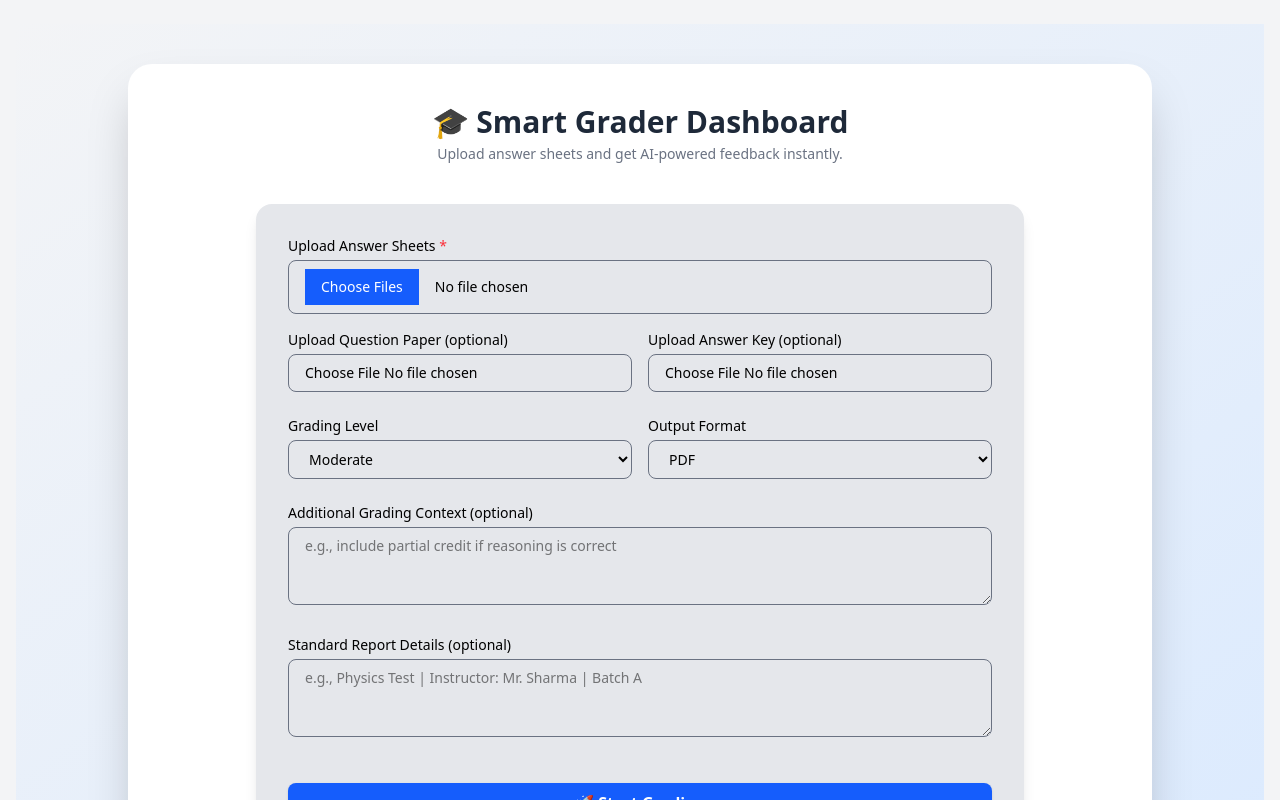
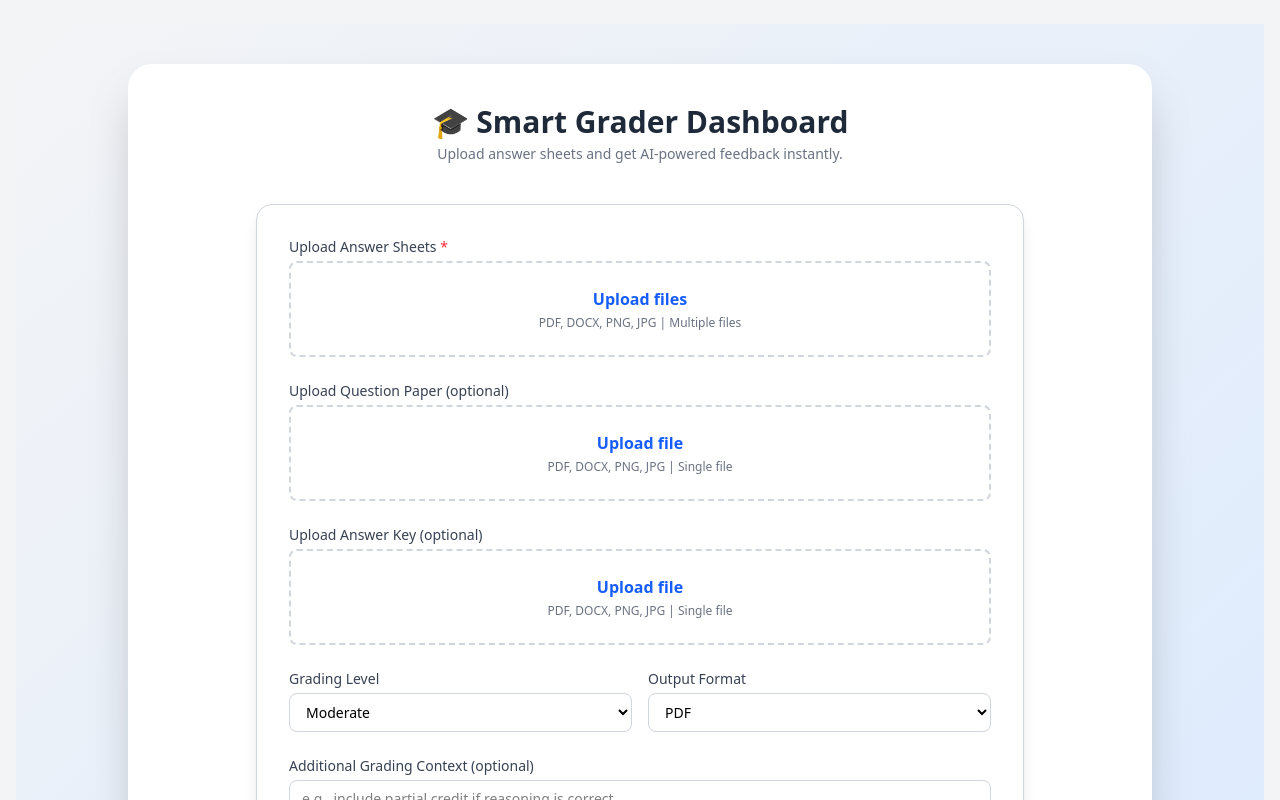
Before and after one commit to Sankalpa-01/AI_Enhanced_Assessment, a React (Vite) app in the folder frontend/: page / in a window 1280 px wide. Shown: the top 800 px of the page. Built offline with nearby package versions, Linux system fonts and the light colour scheme.

Commit message:
UI changes done

```diff
--- a/frontend/src/components/FileUploadForm.jsx
+++ b/frontend/src/components/FileUploadForm.jsx
@@ -1,4 +1,167 @@
-import React, { useState } from "react";
+// import React, { useState } from "react";
+
+// const FileUploadForm = ({ onSubmit }) => {
+//   const [formData, setFormData] = useState({
+//     answerSheets: [],
+//     questionPaper: null,
+//     answerKey: null,
+//     gradingLevel: "Moderate",
+//     context: "",
+//     reportDetails: "",
+//     outputFormat: "PDF",
+//   });
+
+//   const handleFileChange = (e) => {
+//     const { name, files } = e.target;
+//     setFormData((prev) => ({
+//       ...prev,
+//       [name]: name === "answerSheets" ? Array.from(files) : files[0],
+//     }));
+//   };
+
+//   const handleChange = (e) => {
+//     const { name, value } = e.target;
+//     setFormData((prev) => ({ ...prev, [name]: value }));
+//   };
+
+//   const handleSubmit = (e) => {
+//     e.preventDefault();
+//     onSubmit(formData);
+//   };
+
+//   return (
+//     <form
+//       onSubmit={handleSubmit}
+//       className="space-y-6 bg-gray-200 p-6 sm:p-8 rounded-2xl shadow-lg max-w-3xl mx-auto"
+//     >
+//       <div className="grid gap-4 sm:grid-cols-2">
+//         <div className="sm:col-span-2">
+//           <label className="block text-sm font-medium text-black mb-1">
+//             Upload Answer Sheets <span className="text-red-500">*</span>
+//           </label>
+//           <input
+//             type="file"
+//             name="answerSheets"
+//             accept=".pdf,.docx,image/*"
+//             multiple
+//             required
+//             onChange={handleFileChange}
+//             className="w-full border border-gray-500 rounded-lg px-4 py-2 text-sm file:mr-4 file:py-2 file:px-4 file:border-0 file:bg-blue-600 file:text-white hover:file:bg-blue-700"
+//           />
+//           {formData.answerSheets.length > 0 && (
+//             <ul className="mt-2 space-y-1 text-sm text-gray-600">
+//               {formData.answerSheets.map((file, index) => (
+//                 <li key={index} className="flex items-center gap-2">
+//                   📄 {file.name}
+//                 </li>
+//               ))}
+//             </ul>
+//           )}
+//         </div>
+
+//         <div>
+//           <label className="block text-sm font-medium text-black mb-1">
+//             Upload Question Paper (optional)
+//           </label>
+//           <input
+//             type="file"
+//             name="questionPaper"
+//             accept=".pdf,.docx,image/*"
+//             onChange={handleFileChange}
+//             className="w-full border border-gray-500 rounded-lg px-4 py-2 text-sm"
+//           />
+//         </div>
+
+//         <div>
+//           <label className="block text-sm font-medium text-black mb-1">
+//             Upload Answer Key (optional)
+//           </label>
+//           <input
+//             type="file"
+//             name="answerKey"
+//             accept=".pdf,.docx,image/*"
+//             onChange={handleFileChange}
+//             className="w-full border border-gray-500 rounded-lg px-4 py-2 text-sm"
+//           />
+//         </div>
+//       </div>
+
+//       <div className="grid sm:grid-cols-2 gap-4">
+//         <div>
+//           <label className="block text-sm font-medium text-black mb-1">
+//             Grading Level
+//           </label>
+//           <select
+//             name="gradingLevel"
+//             value={formData.gradingLevel}
+//             onChange={handleChange}
+//             className="w-full border border-gray-500 rounded-lg px-4 py-2 text-sm"
+//           >
+//             <option value="Strict">Strict</option>
+//             <option value="Moderate">Moderate</option>
+//             <option value="Lenient">Lenient</option>
+//           </select>
+//         </div>
+
+//         <div>
+//           <label className="block text-sm font-medium text-black mb-1">
+//             Output Format
+//           </label>
+//           <select
+//             name="outputFormat"
+//             value={formData.outputFormat}
+//             onChange={handleChange}
+//             className="w-full border border-gray-500 rounded-lg px-4 py-2 text-sm"
+//           >
+//             <option value="PDF">PDF</option>
+//             <option value="Word">Word</option>
+//           </select>
+//         </div>
+//       </div>
+
+//       <div>
+//         <label className="block text-sm font-medium text-black mb-1">
+//           Additional Grading Context (optional)
+//         </label>
+//         <textarea
+//           name="context"
+//           value={formData.context}
+//           onChange={handleChange}
+//           rows={3}
+//           placeholder="e.g., include partial credit if reasoning is correct"
+//           className="w-full border border-gray-500 rounded-lg px-4 py-2 text-sm"
+//         />
+//       </div>
+
+//       <div>
+//         <label className="block text-sm font-medium text-black mb-1">
+//           Standard Report Details (optional)
+//         </label>
+//         <textarea
+//           name="reportDetails"
+//           value={formData.reportDetails}
+//           onChange={handleChange}
+//           rows={3}
+//           placeholder="e.g., Physics Test | Instructor: Mr. Sharma | Batch A"
+//           className="w-full border border-gray-500 rounded-lg px-4 py-2 text-sm"
+//         />
+//       </div>
+
+//       <div className="pt-4">
+//         <button
+//           type="submit"
+//           className="w-full bg-blue-600 hover:bg-blue-700 text-white font-semibold py-2 px-4 rounded-lg shadow transition-all"
+//         >
+//           🚀 Start Grading
+//         </button>
+//       </div>
+//     </form>
+//   );
+// };
+
+// export default FileUploadForm;
+
+import React, { useState, useRef } from "react";
 
 const FileUploadForm = ({ onSubmit }) => {
   const [formData, setFormData] = useState({
@@ -11,12 +174,27 @@ const FileUploadForm = ({ onSubmit }) => {
     outputFormat: "PDF",
   });
 
+  const answerSheetsInputRef = useRef();
+  const questionPaperInputRef = useRef();
+  const answerKeyInputRef = useRef();
+
   const handleFileChange = (e) => {
     const { name, files } = e.target;
+
     setFormData((prev) => ({
       ...prev,
       [name]: name === "answerSheets" ? Array.from(files) : files[0],
     }));
+  };
+
+  const handleRemoveFile = (name, index = null) => {
+    setFormData((prev) => {
+      if (name === "answerSheets") {
+        const updatedFiles = prev.answerSheets.filter((_, i) => i !== index);
+        return { ...prev, answerSheets: updatedFiles };
+      }
+      return { ...prev, [name]: null };
+    });
   };
 
   const handleChange = (e) => {
@@ -29,89 +207,156 @@ const FileUploadForm = ({ onSubmit }) => {
     onSubmit(formData);
   };
 
+  const renderFileList = (files, name) =>
+    files.length > 0 && (
+      <ul className="mt-2 space-y-1 text-sm text-gray-600">
+        {files.map((file, index) => (
+          <li
+            key={index}
+            className="flex items-center justify-between bg-gray-100 rounded-md px-3 py-2"
+          >
+            📄 {file.name}
+            <button
+              type="button"
+              onClick={() => handleRemoveFile(name, index)}
+              className="text-red-500 text-sm hover:underline"
+            >
+              Remove
+            </button>
+          </li>
+        ))}
+      </ul>
+    );
+
   return (
     <form
       onSubmit={handleSubmit}
-      className="space-y-6 bg-gray-200 p-6 sm:p-8 rounded-2xl shadow-lg max-w-3xl mx-auto"
+      className="space-y-6 bg-white p-6 sm:p-8 rounded-2xl shadow-lg max-w-3xl mx-auto border border-gray-300"
     >
-      <div className="grid gap-4 sm:grid-cols-2">
-        <div className="sm:col-span-2">
-          <label className="block text-sm font-medium text-black mb-1">
+      {/* Answer Sheets Upload */}
+      <div>
+        <label className="block text-sm font-medium text-gray-700 mb-1">
           Upload Answer Sheets <span className="text-red-500">*</span>
         </label>
+        <div
+          onClick={() => answerSheetsInputRef.current.click()}
+          className="border-2 border-dashed border-gray-300 rounded-lg p-6 text-center cursor-pointer hover:border-blue-400 transition"
+        >
+          <p className="text-blue-600 font-semibold">Upload files</p>
+          <p className="text-xs text-gray-500 mt-1">
+            PDF, DOCX, PNG, JPG | Multiple files
+          </p>
+        </div>
         <input
           type="file"
           name="answerSheets"
+          ref={answerSheetsInputRef}
           accept=".pdf,.docx,image/*"
           multiple
-            required
           onChange={handleFileChange}
-            className="w-full border border-gray-500 rounded-lg px-4 py-2 text-sm file:mr-4 file:py-2 file:px-4 file:border-0 file:bg-blue-600 file:text-white hover:file:bg-blue-700"
+          className="hidden"
         />
-          {formData.answerSheets.length > 0 && (
-            <ul className="mt-2 space-y-1 text-sm text-gray-600">
-              {formData.answerSheets.map((file, index) => (
-                <li key={index} className="flex items-center gap-2">
-                  📄 {file.name}
-                </li>
-              ))}
-            </ul>
+        {renderFileList(formData.answerSheets, "answerSheets")}
+      </div>
+
+      {/* Question Paper Upload */}
+      <div>
+        <label className="block text-sm font-medium text-gray-700 mb-1">
+          Upload Question Paper (optional)
+        </label>
+        <div
+          onClick={() => questionPaperInputRef.current.click()}
+          className="border-2 border-dashed border-gray-300 rounded-lg p-6 text-center cursor-pointer hover:border-blue-400 transition"
+        >
+          <p className="text-blue-600 font-semibold">Upload file</p>
+          <p className="text-xs text-gray-500 mt-1">
+            PDF, DOCX, PNG, JPG | Single file
+          </p>
+        </div>
+        <input
+          type="file"
+          name="questionPaper"
+          ref={questionPaperInputRef}
+          accept=".pdf,.docx,image/*"
+          onChange={handleFileChange}
+          className="hidden"
+        />
+        {formData.questionPaper && (
+          <div className="mt-2 flex justify-between items-center bg-gray-100 rounded-md px-3 py-2 text-sm">
+            📄 {formData.questionPaper.name}
+            <button
+              type="button"
+              onClick={() => handleRemoveFile("questionPaper")}
+              className="text-red-500 hover:underline"
+            >
+              Remove
+            </button>
+          </div>
         )}
       </div>
 
+      {/* Answer Key Upload */}
       <div>
-          <label className="block text-sm font-medium text-black mb-1">
-            Upload Question Paper (optional)
-          </label>
-          <input
-            type="file"
-            name="questionPaper"
-            accept=".pdf,.docx,image/*"
-            onChange={handleFileChange}
-            className="w-full border border-gray-500 rounded-lg px-4 py-2 text-sm"
-          />
-        </div>
-
-        <div>
-          <label className="block text-sm font-medium text-black mb-1">
+        <label className="block text-sm font-medium text-gray-700 mb-1">
           Upload Answer Key (optional)
         </label>
+        <div
+          onClick={() => answerKeyInputRef.current.click()}
+          className="border-2 border-dashed border-gray-300 rounded-lg p-6 text-center cursor-pointer hover:border-blue-400 transition"
+        >
+          <p className="text-blue-600 font-semibold">Upload file</p>
+          <p className="text-xs text-gray-500 mt-1">
+            PDF, DOCX, PNG, JPG | Single file
+          </p>
+        </div>
         <input
           type="file"
           name="answerKey"
+          ref={answerKeyInputRef}
           accept=".pdf,.docx,image/*"
           onChange={handleFileChange}
-            className="w-full border border-gray-500 rounded-lg px-4 py-2 text-sm"
+          className="hidden"
         />
+        {formData.answerKey && (
+          <div className="mt-2 flex justify-between items-center bg-gray-100 rounded-md px-3 py-2 text-sm">
+            📄 {formData.answerKey.name}
+            <button
+              type="button"
+              onClick={() => handleRemoveFile("answerKey")}
+              className="text-red-500 hover:underline"
+            >
+              Remove
+            </button>
           </div>
+        )}
       </div>
 
+      {/* Grading Level and Output Format */}
       <div className="grid sm:grid-cols-2 gap-4">
         <div>
-          <label className="block text-sm font-medium text-black mb-1">
+          <label className="block text-sm font-medium text-gray-700 mb-1">
             Grading Level
           </label>
           <select
             name="gradingLevel"
             value={formData.gradingLevel}
             onChange={handleChange}
-            className="w-full border border-gray-500 rounded-lg px-4 py-2 text-sm"
+            className="w-full border border-gray-300 rounded-lg px-3 py-2 text-sm"
           >
             <option value="Strict">Strict</option>
             <option value="Moderate">Moderate</option>
             <option value="Lenient">Lenient</option>
           </select>
         </div>
-
         <div>
-          <label className="block text-sm font-medium text-black mb-1">
+          <label className="block text-sm font-medium text-gray-700 mb-1">
             Output Format
           </label>
           <select
             name="outputFormat"
             value={formData.outputFormat}
             onChange={handleChange}
-            className="w-full border border-gray-500 rounded-lg px-4 py-2 text-sm"
+            className="w-full border border-gray-300 rounded-lg px-3 py-2 text-sm"
           >
             <option value="PDF">PDF</option>
             <option value="Word">Word</option>
@@ -119,8 +364,9 @@ const FileUploadForm = ({ onSubmit }) => {
         </div>
       </div>
 
+      {/* Additional Fields */}
       <div>
-        <label className="block text-sm font-medium text-black mb-1">
+        <label className="block text-sm font-medium text-gray-700 mb-1">
           Additional Grading Context (optional)
         </label>
         <textarea
@@ -129,12 +375,12 @@ const FileUploadForm = ({ onSubmit }) => {
           onChange={handleChange}
           rows={3}
           placeholder="e.g., include partial credit if reasoning is correct"
-          className="w-full border border-gray-500 rounded-lg px-4 py-2 text-sm"
+          className="w-full border border-gray-300 rounded-lg px-3 py-2 text-sm"
         />
       </div>
 
       <div>
-        <label className="block text-sm font-medium text-black mb-1">
+        <label className="block text-sm font-medium text-gray-700 mb-1">
           Standard Report Details (optional)
         </label>
         <textarea
@@ -143,18 +389,16 @@ const FileUploadForm = ({ onSubmit }) => {
           onChange={handleChange}
           rows={3}
           placeholder="e.g., Physics Test | Instructor: Mr. Sharma | Batch A"
-          className="w-full border border-gray-500 rounded-lg px-4 py-2 text-sm"
+          className="w-full border border-gray-300 rounded-lg px-3 py-2 text-sm"
         />
       </div>
 
-      <div className="pt-4">
       <button
         type="submit"
-          className="w-full bg-blue-600 hover:bg-blue-700 text-white font-semibold py-2 px-4 rounded-lg shadow transition-all"
+        className="w-full bg-blue-600 hover:bg-blue-700 text-white font-semibold py-2 px-4 rounded-lg shadow transition"
       >
         🚀 Start Grading
       </button>
-      </div>
     </form>
   );
 };
```
Also changed, not shown: 1 other file (tests, documents, lock files or other folders). Lines whose indentation alone changed are shown as unchanged.
